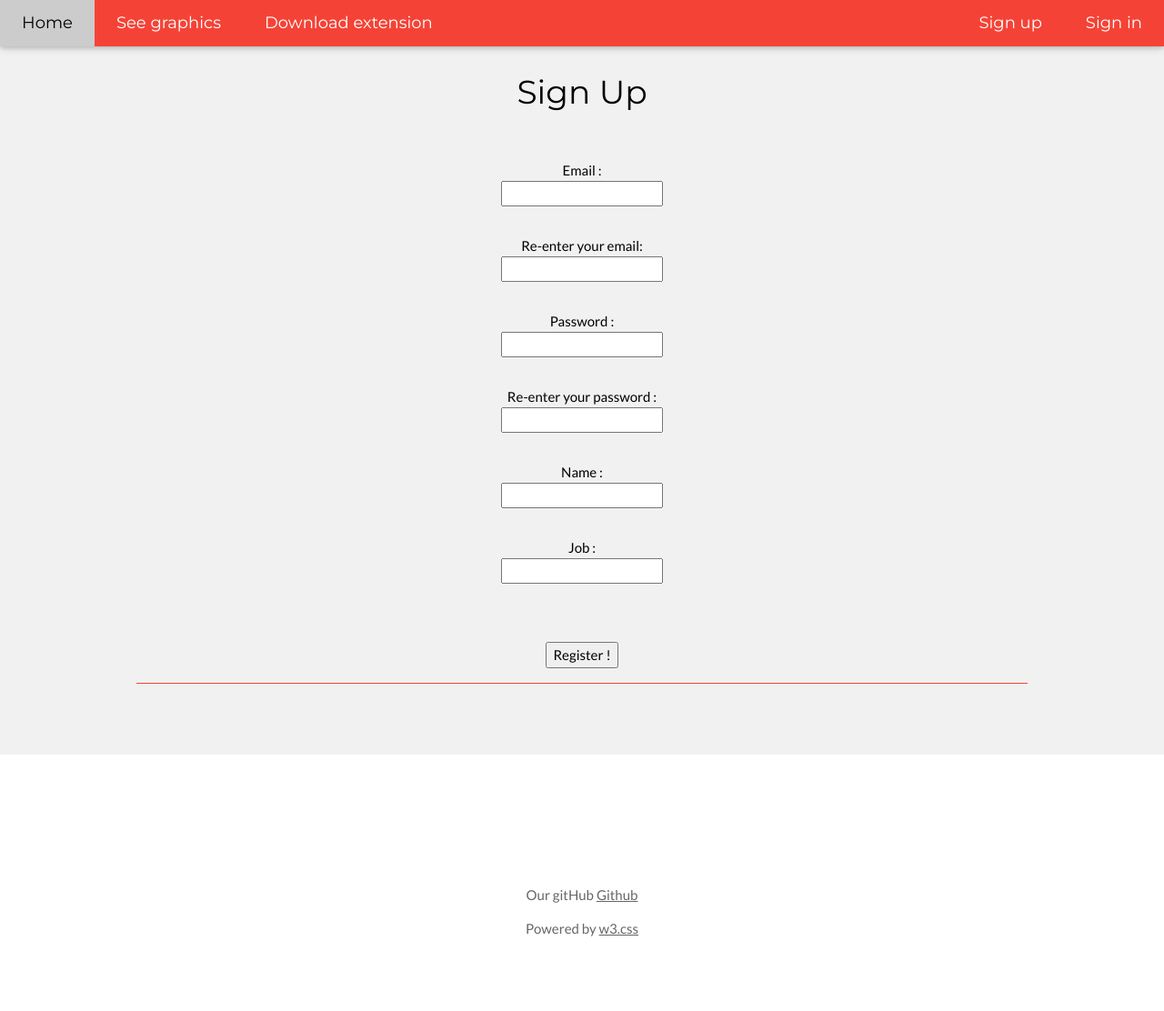
After one commit to wrobpierre/chromeExtension, a PHP site: page /chromeExtension/webSite/connexion/regist.php in a window 1280 px wide. The commit adds this page. Shown: the whole page at 91% size. Run offline with PHP 8.4, Linux system fonts and the light colour scheme; some libraries are stand-ins or nearby versions.

Commit message:
Adding css for sign in and sign up

```diff
--- /dev/null
+++ b/webSite/connexion/regist.php
@@ -0,0 +1,91 @@
+<!DOCTYPE html>
+<html>
+<head>
+    <meta charset="utf-8" />
+    <title>Un formulaire d'enregistrement en AJAX</title>
+</head>
+
+<?php include '../layout/includes.php'; ?>
+<body>
+    <?php include '../layout/header.php'; ?>
+
+    <div class="w3-row-padding w3-light-grey w3-padding-64 w3-container">
+        <div class="w3-content w3-center">
+
+            <h1>Sign Up</h1>
+
+            <form id="form">
+                <p>
+                    <div class="w3-row-padding w3-row-padding w3-light-grey w3-margin w3-padding-16 w3-centered">
+                        <div class="w3-padding-16">
+                            <div>
+                                Email :
+                            </div>
+                            <div >
+                                <input type="email" id="email" />
+                            </div>
+
+                        </div>
+                        <div class="w3-padding-16">
+                            <div>
+                                Re-enter your email:
+                            </div>
+                            <div >
+                                <input type="email" id="emailCheck" />
+                            </div>
+
+                        </div>
+                        <div class="w3-padding-16">
+                            <div>
+                                Password :
+                            </div>
+                            <div >
+                                <input type="password" id="password" />
+                            </div>
+
+                        </div>
+                        <div class="w3-padding-16">
+                            <div>
+                                Re-enter your password :
+                            </div>
+                            <div>
+                                <input type="password" id="passwordCheck" />
+                            </div>
+
+                        </div>
+                        <div class="w3-padding-16">
+                            <div>
+                                Name :
+                            </div>
+                            <div>
+                                <input type="text" id="name" />
+                            </div>
+
+                        </div>
+                        <div class="w3-padding-16">
+                            <div>
+                                Job :
+                            </div>
+                            <div >
+                                <input type="text" id="job" />
+                            </div>
+
+                        </div>
+                    </div>
+                    <div class="w3-row-padding w3-row-padding w3-light-grey w3-padding-16">
+                        <input type="submit" id="submit" value="Register !" />
+                    </div>
+                    <div id="resultat" class="w3-container w3-red"></div>
+
+                </p>
+            </form>
+        </div>
+    </div>
+
+    <?php include '../layout/footer.php'; ?>
+
+    <script src="https://ajax.googleapis.com/ajax/libs/jquery/1.7.2/jquery.min.js"></script>
+    <script src="../js/md5.min.js" type="text/javascript"></script>
+    <script src="../js/register.js" type="text/javascript"></script>
+</body>
+</html>
--- a/webSite/js/register.js
+++ b/webSite/js/register.js
@@ -2,7 +2,7 @@ $(document).ready(function(){
 
      $("#submit").click(function(e){
         e.preventDefault();
-        if($("#email").val() == $("#emailCheck").val() && $("#password").val() == $("#passwordCheck").val() && validateEmail($("#email").val())){
+        if($("#email").val() == $("#emailCheck").val() && $("#password").val() == $("#passwordCheck").val() && $("#password").val().length >= 8 && validateEmail($("#email").val())){
             $.post(
                 '../connexion/register.php',
                 {
@@ -39,6 +39,9 @@ $(document).ready(function(){
             else if(!validateEmail($("#email").val())){
                 $("#resultat").html("<p>Your email is not valid.</p>");
             }
+            else if($("#password").val().length < 8){
+                $("#resultat").html("<p>Your password must be at least 8 characters.</p>");
+            }
             else{
                 $("#resultat").html("<p>A problem accured please try later.</p>");
             }
--- /dev/null
+++ b/webSite/layout/footer.php
@@ -0,0 +1,17 @@
+  <script>
+// Used to toggle the menu on small screens when clicking on the menu button
+function myFunction() {
+	var x = document.getElementById("navDemo");
+	if (x.className.indexOf("w3-show") == -1) {
+		x.className += " w3-show";
+	} else {
+		x.className = x.className.replace(" w3-show", "");
+	}
+}
+</script>
+<footer class="w3-container w3-padding-64 w3-center w3-opacity">
+	<div class="w3-xlarge w3-padding-32">
+	</div>
+	<p>Our gitHub <a href="https://github.com/wrobpierre/chromeExtension/" target="_blank">Github</a></p>
+	<p>Powered by <a href="https://www.w3schools.com/w3css/default.asp" target="_blank">w3.css</a></p>
+</footer>
--- /dev/null
+++ b/webSite/layout/header.php
@@ -0,0 +1,32 @@
+  <!-- Navbar -->
+  <div class="w3-top">
+    <div class="w3-bar w3-red w3-card w3-left-align w3-large">
+      <a class="w3-bar-item w3-button w3-hide-medium w3-hide-large w3-right w3-padding-large w3-hover-white w3-large w3-red" href="javascript:void(0);" onclick="myFunction()" title="Toggle Navigation Menu"><i class="fa fa-bars"></i></a>
+      <a href="#" class="w3-bar-item w3-button w3-padding-large w3-white w3-center">Home</a>
+      <a href="/chromeExtension/webSite/questionnaires/questionnaire.php" class="w3-bar-item w3-button w3-hide-small w3-padding-large w3-hover-white">See graphics</a>
+      <a href="/chromeExtension.zip" class="w3-bar-item w3-button w3-hide-small w3-padding-large w3-hover-white" download="chromeExtension">Download extension</a>
+      <?php
+      if(!isset($_SESSION['user'])){
+        ?>
+        <a href="/chromeExtension/webSite//connexion/connect.php" class="w3-bar-item w3-button w3-hide-small w3-padding-large w3-hover-white w3-right">Sign in</a>
+        <a href="/chromeExtension/webSite//connexion/regist.php" class="w3-bar-item w3-button w3-hide-small w3-padding-large w3-hover-white w3-right">Sign up</a>
+        <?php
+      }
+      ?>
+      <?php
+      if(isset($_SESSION['user'])){
+        ?>
+      <a href="./connexion/disconnection.php" class="w3-bar-item w3-button w3-hide-small w3-padding-large w3-hover-white w3-right">Disconnection</a>
+      <?php
+    }
+    ?>
+    </div>
+
+    <!-- Navbar on small screens -->
+    <div id="navDemo" class="w3-bar-block w3-white w3-hide w3-hide-large w3-hide-medium w3-large">
+      <a href="./questionnaires/questionnaire.php" class="w3-bar-item w3-button w3-padding-large">See graphics</a>
+      <a href="chromeExtension.zip" class="w3-bar-item w3-button w3-padding-large">Download extension</a>
+      <a href="./connexion/connexion.html" class="w3-bar-item w3-button w3-padding-large">Sign in</a>
+      <a href="./connexion/register.html" class="w3-bar-item w3-button w3-padding-large">Sign up</a>
+    </div>
+  </div>
--- /dev/null
+++ b/webSite/layout/includes.php
@@ -0,0 +1,13 @@
+<meta charset="UTF-8">
+<meta name="viewport" content="width=device-width, initial-scale=1">
+<link rel="stylesheet" href="https://www.w3schools.com/w3css/4/w3.css">
+<link rel="stylesheet" href="https://fonts.googleapis.com/css?family=Lato">
+<link rel="stylesheet" href="https://fonts.googleapis.com/css?family=Montserrat">
+<link rel="stylesheet" href="https://cdnjs.cloudflare.com/ajax/libs/font-awesome/4.7.0/css/font-awesome.min.css">
+<link rel="icon" type="image/gif" href="img/opu.ico" />
+
+<style>
+body,h1,h2,h3,h4,h5,h6 {font-family: "Lato", sans-serif}
+.w3-bar,h1,button {font-family: "Montserrat", sans-serif}
+.fa-anchor,.fa-coffee {font-size:200px}
+</style>
```
Also changed, not shown: webSite/connexion/connect.php (added, +54 -0 lines), webSite/connexion/connexion.html (deleted, +0 -26 lines), webSite/connexion/register.html (deleted, +0 -31 lines), webSite/index.php (+3 -64 lines), 6 other files.
